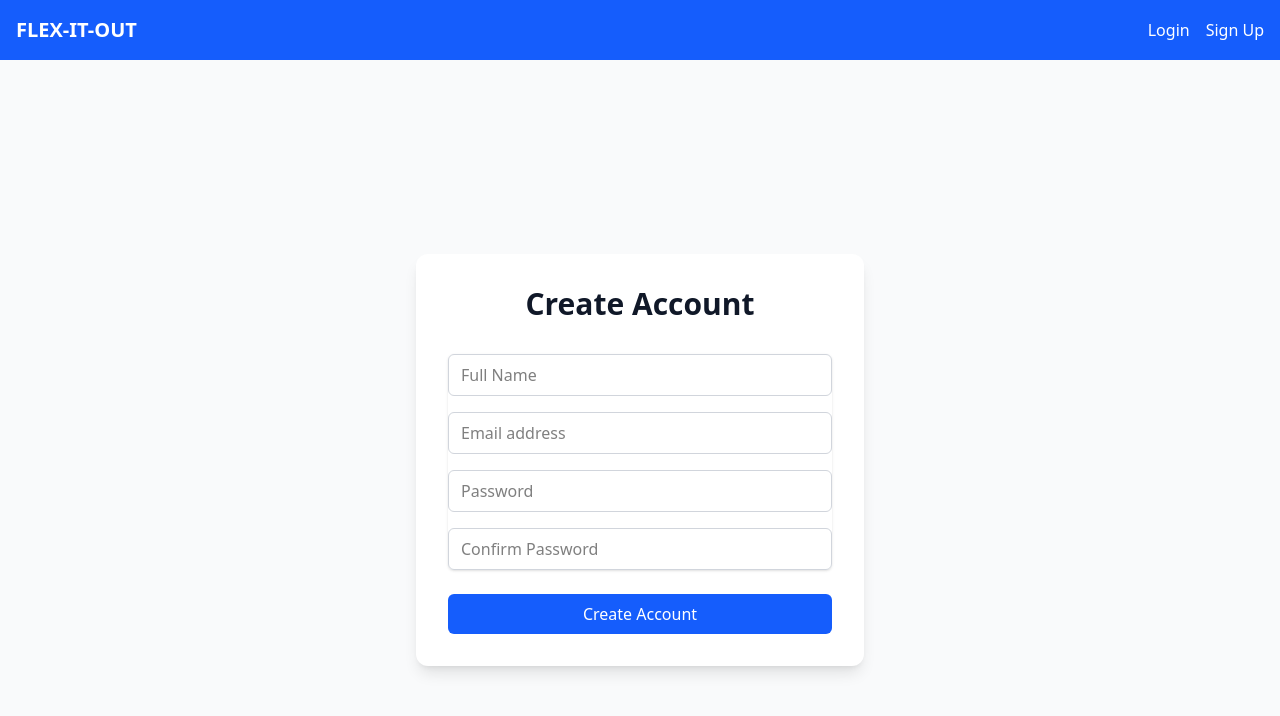
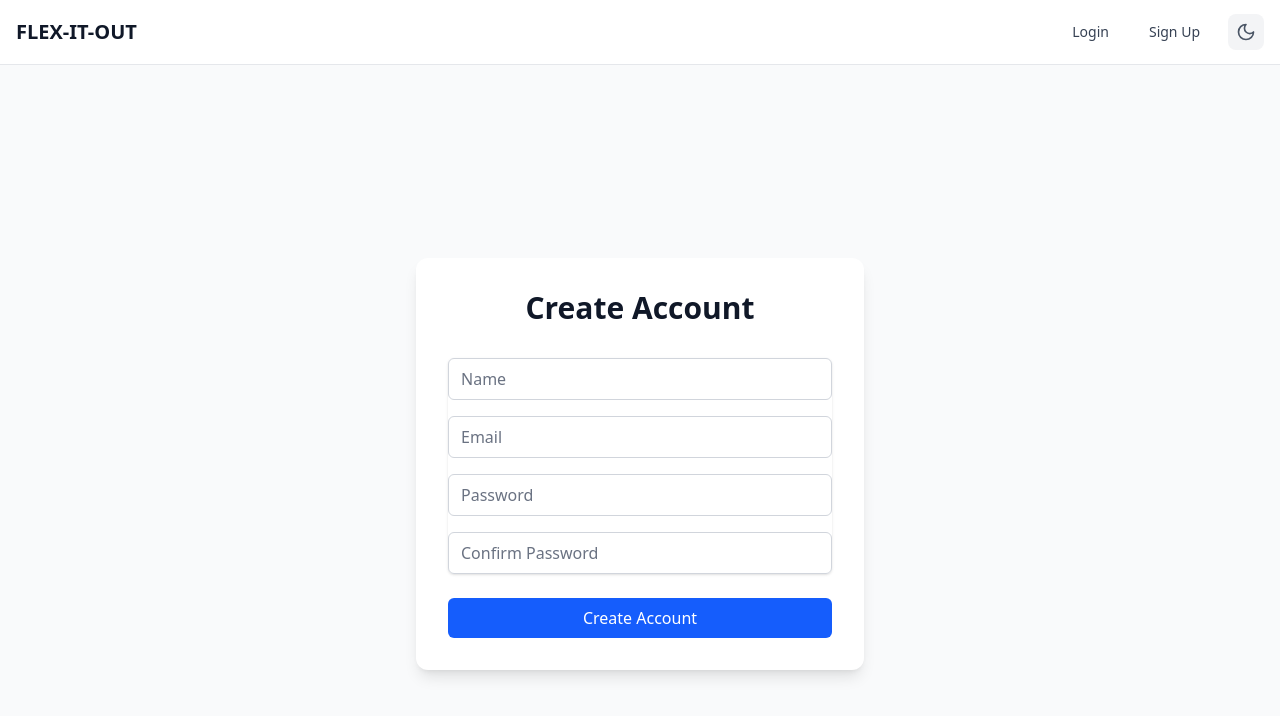
Before and after one commit to diveshsaini1991/flex-it-out, a React (Vite) app in the folder frontend/: page /signup in a window 1280 px wide. Shown: the top 716 px of the page. Built offline with nearby package versions, Linux system fonts and the light colour scheme.

Commit message:
dark mode added

```diff
--- a/frontend/src/App.jsx
+++ b/frontend/src/App.jsx
@@ -1,4 +1,4 @@
-import { useState } from "react";
+import { useEffect, useState } from "react";
 import { BrowserRouter as Router, Routes, Route, Navigate } from "react-router-dom";
 import Login from "./pages/Login.jsx";
 import Signup from "./pages/Signup.jsx";
@@ -10,28 +10,72 @@ import Challenge from "./pages/Challenge.jsx";
 
 const App = () => {
   const [isAuthenticated, setIsAuthenticated] = useState(false);
+  const [darkMode, setDarkMode] = useState(() => {
+    const savedTheme = localStorage.getItem("theme");
+    if (savedTheme) {
+      return savedTheme === "dark";
+    }
+    return window.matchMedia("(prefers-color-scheme: dark)").matches;
+  });
 
+  useEffect(() => {
+    localStorage.setItem("theme", darkMode ? "dark" : "light");
+    if (darkMode) {
+      document.documentElement.classList.add("dark");
+    } else {
+      document.documentElement.classList.remove("dark");
+    }
+  }, [darkMode]);
+
+  const toggleDarkMode = () => {
+    setDarkMode(prev => !prev);
+  };
 
   return (
     <Router>
-      <div className="min-h-screen bg-gray-100">
-        <Navbar isAuthenticated={isAuthenticated} setIsAuthenticated={setIsAuthenticated} />
-        <Routes>
-          <Route path="/login" element={<Login setIsAuthenticated={setIsAuthenticated} />} />
-          <Route path="/signup" element={<Signup setIsAuthenticated={setIsAuthenticated} />} />
+      <div className={`min-h-screen transition-colors duration-200 ${
+        darkMode ? "dark bg-gray-900 text-white" : "bg-gray-100 text-black"
+      }`}>
+        <Navbar
+          isAuthenticated={isAuthenticated}
+          setIsAuthenticated={setIsAuthenticated}
+          darkMode={darkMode}
+          toggleDarkMode={toggleDarkMode}
+        />
+        <div className="pt-16">
+          <Routes>
+            <Route
+              path="/login"
+              element={
+                <Login
+                  setIsAuthenticated={setIsAuthenticated}
+                  darkMode={darkMode}
+                />
+              }
+            />
+            <Route
+              path="/signup"
+              element={
+                <Signup
+                  setIsAuthenticated={setIsAuthenticated}
+                  darkMode={darkMode}
+                />
+              }
+            />
 
-          {isAuthenticated ? (
+            {isAuthenticated ? (
             <>
-              <Route path="/profile" element={<Profile />} />
-              <Route path="/leaderboard" element={<Leaderboard />} />
-              <Route path="/challenges" element={<Challenge />} />
-              <Route path="/home" element={<Home />} />
+              <Route path="/profile" element={<Profile darkMode={darkMode} />} />
+              <Route path="/leaderboard" element={<Leaderboard darkMode={darkMode} />} />
+              <Route path="/challenges" element={<Challenge darkMode={darkMode} />} />
+              <Route path="/home" element={<Home darkMode={darkMode} />} />
               <Route path="*" element={<Navigate to="/home" />} />
             </>
           ) : (
             <Route path="*" element={<Navigate to="/login" />} />
           )}
-        </Routes>
+          </Routes>
+        </div>
       </div>
     </Router>
   );
--- a/frontend/src/components/Navbar.jsx
+++ b/frontend/src/components/Navbar.jsx
@@ -1,9 +1,16 @@
-import React, { useEffect } from 'react'
+import React from 'react';
 import { useNavigate } from 'react-router-dom';
 import { api } from '../services/api.js';
+import { Sun, Moon } from 'lucide-react';
 
-const Navbar = ({ isAuthenticated,setIsAuthenticated }) => {
+const Navbar = ({
+  isAuthenticated,
+  setIsAuthenticated,
+  darkMode,
+  toggleDarkMode
+}) => {
   const navigate = useNavigate();
+
   const handleLogout = async () => {
     try {
       await api.logout();
@@ -14,29 +21,84 @@ const Navbar = ({ isAuthenticated,setIsAuthenticated }) => {
     }
   };
 
-    return (
-      <nav className="bg-blue-600 p-4">
-        <div className="container mx-auto flex justify-between items-center">
-          <button onClick={() => navigate('/home')} className="text-white text-xl font-bold">FLEX-IT-OUT</button>
-          <div className="space-x-4">
+  return (
+    <nav className={`
+      fixed top-0 left-0 right-0 z-50
+      transition-colors duration-200
+      ${darkMode ? 'bg-gray-900 border-gray-700' : 'bg-white border-gray-200'}
+      border-b
+    `}>
+      <div className="container mx-auto px-4">
+        <div className="flex justify-between items-center h-16">
+
+          <button
+            onClick={() => navigate('/home')}
+            className={`text-xl font-bold
+              ${darkMode ? 'text-white' : 'text-gray-900'}
+            `}
+          >
+            FLEX-IT-OUT
+          </button>
+
+          <div className="flex items-center space-x-4">
             {isAuthenticated ? (
               <>
-                <button onClick={() => navigate('/home')} className="text-white hover:text-blue-200">Home</button>
-                <button onClick={() => navigate('/profile')} className="text-white hover:text-blue-200">Profile</button>
-                <button onClick={() => navigate('/leaderboard')} className="text-white hover:text-blue-200">Leaderboard</button>
-                <button onClick={() => navigate('/challenges')} className="text-white hover:text-blue-200">Challenges</button>
-                <button onClick={handleLogout} className="text-white hover:text-blue-200">Logout</button>
+                <NavLink darkMode={darkMode} onClick={() => navigate('/home')}>
+                  Home
+                </NavLink>
+                <NavLink darkMode={darkMode} onClick={() => navigate('/profile')}>
+                  Profile
+                </NavLink>
+                <NavLink darkMode={darkMode} onClick={() => navigate('/leaderboard')}>
+                  Leaderboard
+                </NavLink>
+                <NavLink darkMode={darkMode} onClick={() => navigate('/challenges')}>
+                  Challenges
+                </NavLink>
+                <NavLink darkMode={darkMode} onClick={handleLogout}>
+                  Logout
+                </NavLink>
               </>
             ) : (
               <>
-                <button onClick={() => navigate('/login')} className="text-white hover:text-blue-200">Login</button>
-                <button onClick={() => navigate('/signup')} className="text-white hover:text-blue-200">Sign Up</button>
+                <NavLink darkMode={darkMode} onClick={() => navigate('/login')}>
+                  Login
+                </NavLink>
+                <NavLink darkMode={darkMode} onClick={() => navigate('/signup')}>
+                  Sign Up
+                </NavLink>
               </>
             )}
+
+            <button
+              onClick={toggleDarkMode}
+              className={`p-2 rounded-lg transition-colors duration-200
+                ${darkMode
+                  ? 'bg-gray-800 text-yellow-300 hover:bg-gray-700'
+                  : 'bg-gray-100 text-gray-600 hover:bg-gray-200'}
+              `}
+              aria-label={darkMode ? 'Switch to light mode' : 'Switch to dark mode'}
+            >
+              {darkMode ? <Sun size={20} /> : <Moon size={20} />}
+            </button>
           </div>
         </div>
-      </nav>
-    );
-  };
+      </div>
+    </nav>
+  );
+};
 
-export default Navbar
+const NavLink = ({ darkMode, onClick, children }) => (
+  <button
+    onClick={onClick}
+    className={`px-3 py-2 rounded-md text-sm font-medium transition-colors duration-200
+      ${darkMode
+        ? 'text-gray-300 hover:text-white hover:bg-gray-800'
+        : 'text-gray-700 hover:text-gray-900 hover:bg-gray-100'}
+    `}
+  >
+    {children}
+  </button>
+);
+
+export default Navbar;
--- a/frontend/src/pages/Signup.jsx
+++ b/frontend/src/pages/Signup.jsx
@@ -2,7 +2,7 @@ import React, { useState } from 'react'
 import { api } from '../services/api.js';
 import { useNavigate } from 'react-router-dom';
 
-const Signup = ({ setIsAuthenticated }) => {
+const Signup = ({ setIsAuthenticated ,darkMode }) => {
   const [formData, setFormData] = useState({
     name: '',
     email: '',
@@ -12,11 +12,11 @@ const Signup = ({ setIsAuthenticated }) => {
   const [error, setError] = useState('');
   const [loading, setLoading] = useState(false);
   const navigate = useNavigate();
+
   const handleSubmit = async (e) => {
     e.preventDefault();
     setError('');
     setLoading(true);
-
 
     if (formData.password !== formData.confirmPassword) {
       setError("Passwords don't match");
@@ -47,50 +47,53 @@ const Signup = ({ setIsAuthenticated }) => {
   };
 
   return (
-      <div className="min-h-screen flex items-center justify-center bg-gray-50">
-        <div className="max-w-md w-full space-y-8 p-8 bg-white rounded-xl shadow-lg">
-          <h2 className="text-3xl font-bold text-center text-gray-900">Create Account</h2>
+    <div className={`min-h-screen flex items-center justify-center ${
+      darkMode ? 'bg-gray-900' : 'bg-gray-50'
+    } transition-colors duration-200`}>
+      <div className={`max-w-md w-full space-y-8 p-8 rounded-xl shadow-lg
+        ${darkMode ? 'bg-gray-800' : 'bg-white'}
+        transition-colors duration-200`}>
+        <h2 className={`text-3xl font-bold text-center
+          ${darkMode ? 'text-white' : 'text-gray-900'}`}>
+          Create Account
+        </h2>
+
         {error && (
-          <div className="bg-red-50 border-l-4 border-red-500 p-4 mb-4">
-            <p className="text-red-700">{error}</p>
+          <div className={`border-l-4 border-red-500 p-4 mb-4
+            ${darkMode ? 'bg-red-900' : 'bg-red-50'}`}>
+            <p className={`${darkMode ? 'text-red-200' : 'text-red-700'}`}>
+              {error}
+            </p>
           </div>
         )}
+
         <form onSubmit={handleSubmit} className="mt-8 space-y-6">
           <div className="rounded-md shadow-sm space-y-4">
+            {/* Input fields with similar styling as Login component */}
+            {['name', 'email', 'password', 'confirmPassword'].map((field) => (
               <input
-                type="text"
+                key={field}
+                type={field.includes('password') ? 'password' : field === 'email' ? 'email' : 'text'}
                 required
-                className="w-full px-3 py-2 border border-gray-300 rounded-md"
-                placeholder="Full Name"
-                onChange={(e) => setFormData({ ...formData, name: e.target.value })}
+                className={`w-full px-3 py-2 border rounded-md
+                  ${darkMode
+                    ? 'bg-gray-700 border-gray-600 text-white placeholder-gray-400'
+                    : 'bg-white border-gray-300 text-gray-900 placeholder-gray-500'}
+                  focus:ring-2 focus:ring-blue-500 focus:border-transparent
+                  transition-colors duration-200`}
+                placeholder={field.split(/(?=[A-Z])/).join(' ').replace(/^\w/, c => c.toUpperCase())}
+                onChange={(e) => setFormData({ ...formData, [field]: e.target.value })}
               />
-              <input
-                type="email"
-                required
-                className="w-full px-3 py-2 border border-gray-300 rounded-md"
-                placeholder="Email address"
-                onChange={(e) => setFormData({ ...formData, email: e.target.value })}
-              />
-              <input
-                type="password"
-                required
-                className="w-full px-3 py-2 border border-gray-300 rounded-md"
-                placeholder="Password"
-                onChange={(e) => setFormData({ ...formData, password: e.target.value })}
-              />
-              <input
-                type="password"
-                required
-                className="w-full px-3 py-2 border border-gray-300 rounded-md"
-                placeholder="Confirm Password"
-                onChange={(e) => setFormData({ ...formData, confirmPassword: e.target.value })}
-              />
+            ))}
           </div>
           <button
             type="submit"
-              className="w-full py-2 px-4 bg-blue-600 text-white rounded-md hover:bg-blue-700"
+            className="w-full py-2 px-4 bg-blue-600 hover:bg-blue-700
+              text-white rounded-md transition-colors duration-200
+              focus:outline-none focus:ring-2 focus:ring-offset-2 focus:ring-blue-500"
+            disabled={loading}
           >
-              Create Account
+            {loading ? 'Creating Account...' : 'Create Account'}
           </button>
         </form>
       </div>
@@ -98,4 +101,4 @@ const Signup = ({ setIsAuthenticated }) => {
   );
 };
 
-export default Signup
+export default Signup;
```
Also changed, not shown: frontend/package.json (+5 -2 lines), frontend/src/pages/Challenge.jsx (+34 -8 lines), frontend/src/pages/Home.jsx (+20 -6 lines), frontend/src/pages/Leaderboard.jsx (+34 -13 lines), frontend/src/pages/Login.jsx (+37 -8 lines), frontend/src/pages/Profile.jsx (+56 -13 lines), 1 other file (tests, documents, lock files or other folders). Lines whose indentation alone changed are shown as unchanged.
